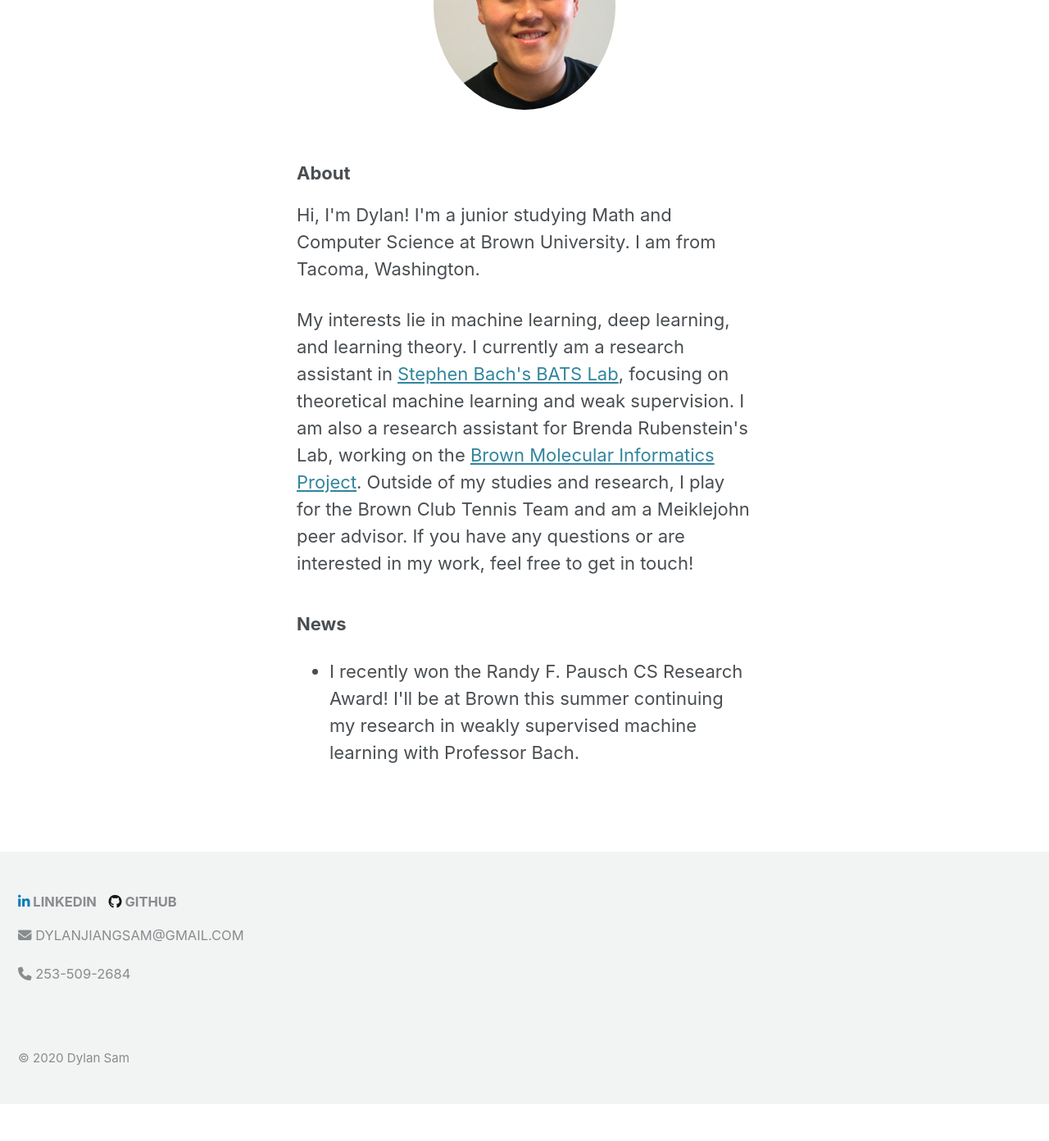
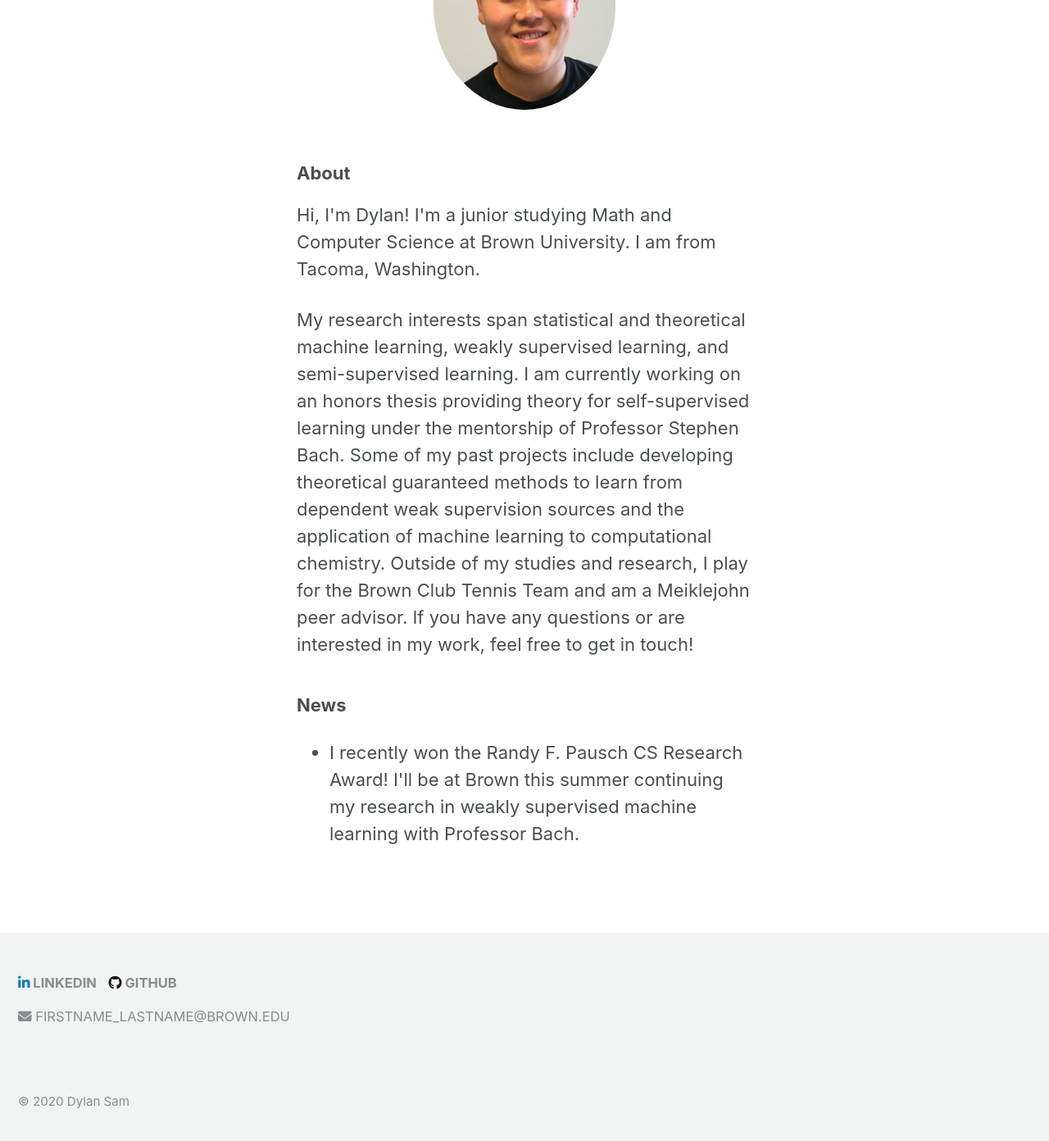
Before and after one commit to dsam99/dsam99.github.io, a Jekyll site: the page built from index.md, in a window 1280 px wide and 1400 px high, scrolled down 245 px. Shown: the top 1392 px of the window at 82% size. Built offline with Jekyll 4.4.1, drawn with Linux system fonts in a browser that asks for light colours; cached includes are drawn as plain includes; nearby versions of some CDN libraries; before the commit the page ends 1592 px from its top, so only the background shows below that.

Commit message:
updating to remove experiences section

```diff
--- a/_data/navigation.yml
+++ b/_data/navigation.yml
@@ -2,5 +2,5 @@
 main:
   - title: "Research"
     url: /research
-  - title: "Experience"
-    url: /experience
+  # - title: "Experience"
+  #   url: /experience
--- a/_includes/footer.html
+++ b/_includes/footer.html
@@ -18,9 +18,9 @@
     <!-- Github -->
     <a href="https://github.com/dsam99"><i class="fab fa-github" aria-hidden="true"></i>  Github</a>
     <!-- Email -->
-    <p><i class="fa fa-envelope" aria-hidden="true"></i>  dylanjiangsam@gmail.com</p>
+    <p><i class="fa fa-envelope" aria-hidden="true"></i>  firstname_lastname@brown.edu</p>
     <!-- Phone -->
-    <p><i class="fa fa-phone" aria-hidden="true"></i>  253-509-2684</p>
+    {% comment %} <p><i class="fa fa-phone" aria-hidden="true"></i>  253-509-2684</p> {% endcomment %}
     </li>
     <!-- <li><a href="{% if site.atom_feed.path %}{{ site.atom_feed.path }}{% else %}{{ '/feed.xml' | relative_url }}{% endif %}"><i class="fas fa-fw fa-rss-square" aria-hidden="true"></i> {{ site.data.ui-text[site.locale].feed_label | default: "Feed" }}</a></li> -->
   </ul>
--- a/_layouts/home.html
+++ b/_layouts/home.html
@@ -18,10 +18,12 @@ layout: default
 
 
 	<p>
-		My interests lie in machine learning, deep learning, and learning theory. I currently am a research assistant in <a href="http://cs.brown.edu/people/sbach/">Stephen Bach's BATS Lab</a>,
-		focusing on theoretical machine learning and weak supervision. I am also a research
-		assistant for Brenda Rubenstein's Lab, working on the
-		<a href="https://molecularcomputing.info">Brown Molecular Informatics Project</a>. Outside of my studies and research, I play for the Brown Club Tennis Team and am a Meiklejohn peer advisor. If you have any questions or are interested in my work, feel free to get in touch!
+		My research interests span statistical and theoretical machine learning, weakly supervised learning, and semi-supervised learning.
+		I am currently working on an honors thesis providing theory for self-supervised learning under the mentorship
+		of Professor Stephen Bach. Some of my past projects include developing theoretical
+		guaranteed methods to learn from dependent weak supervision sources and the application of machine learning to computational chemistry.
+
+		Outside of my studies and research, I play for the Brown Club Tennis Team and am a Meiklejohn peer advisor. If you have any questions or are interested in my work, feel free to get in touch!
 	</p>
 
 
```
Also changed, not shown: 1 other file.
